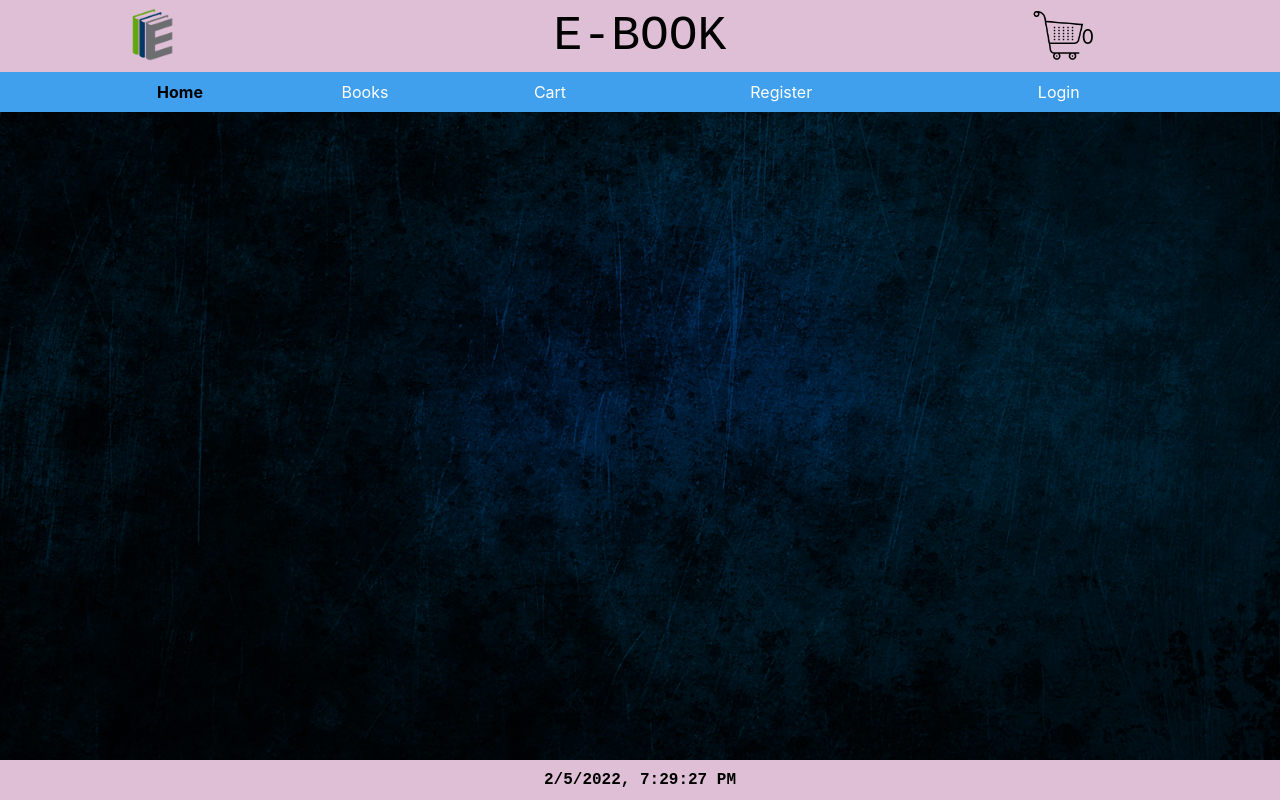
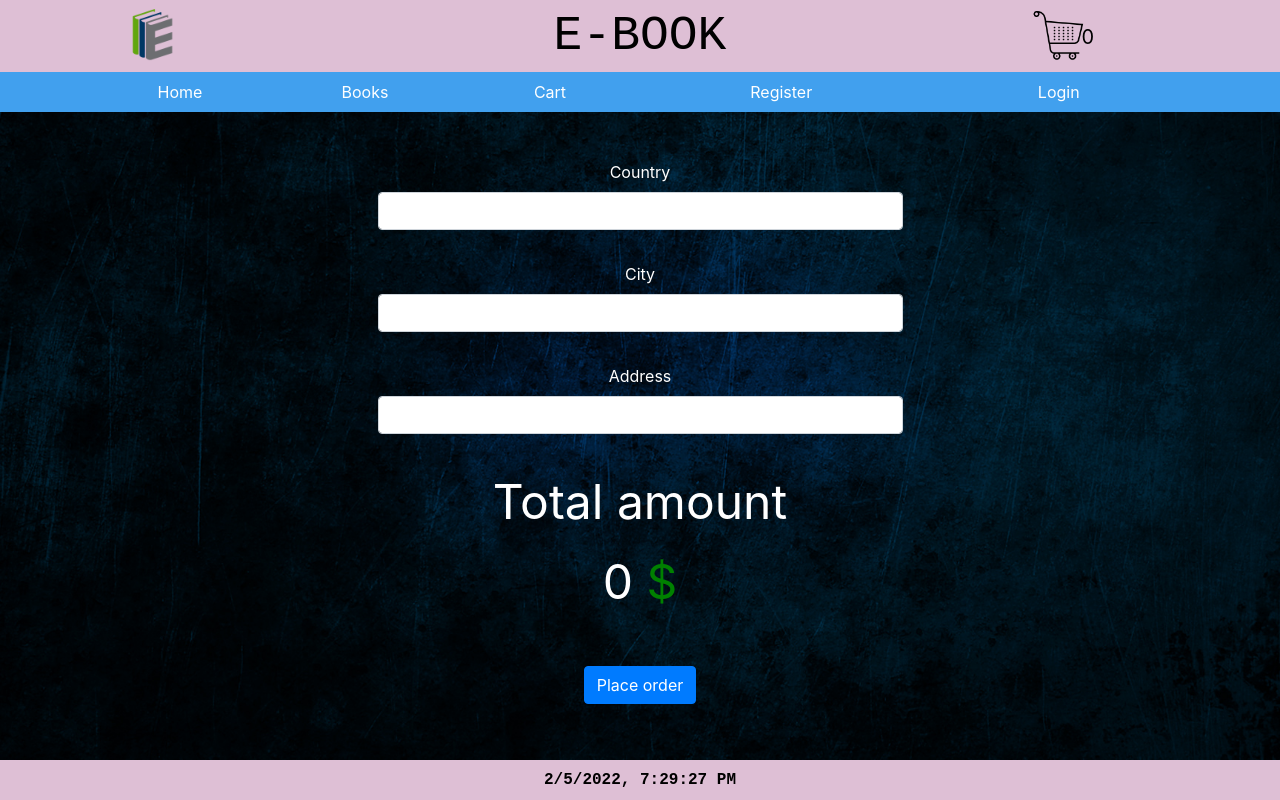
Before and after one commit to SofijaMilinovic/react-books, a React (Create React App) app: page /checkout in a window 1280 px wide. Built offline with nearby package versions, Linux system fonts and the light colour scheme.

Commit message:
Place order

```diff
--- a/src/components/Body/Admin/Admin.js
+++ b/src/components/Body/Admin/Admin.js
@@ -14,7 +14,7 @@ class Admin extends Component {
   }
 
   componentDidMount() {
-    this.props.setCurrentActiveLinkProp('/admin');
+    this.props.setCurrentActiveLinkProp(null);
 
     const adminUrl = 'http://localhost:8080/auth/admin';
     const postBody = {
--- a/src/components/Body/Body.js
+++ b/src/components/Body/Body.js
@@ -8,6 +8,7 @@ import Register from './Register/Register.js';
 import Admin from './Admin/Admin.js';
 import BookDetails from './BookDetails/BookDetails';
 import { Component } from 'react';
+import Checkout from './Checkout/Checkout';
 
 class Body extends Component {
 
@@ -53,8 +54,12 @@ class Body extends Component {
             <Cart cartProp={this.props.cartProp}
               addBookToCartProp={this.props.addBookToCartProp}
               removeBookFromCartProp={this.props.removeBookFromCartProp}
-              clearCartProp={this.props.clearCartProp}
               setCurrentActiveLinkProp={this.props.setCurrentActiveLinkProp} />
+          </Route>
+          <Route exact path="/checkout">
+            <Checkout cartProp={this.props.cartProp}
+              setCurrentActiveLinkProp={this.props.setCurrentActiveLinkProp}
+              clearCartProp={this.props.clearCartProp} />
           </Route>
           <Route exact path="/login">
             <Login setUserIdProp={this.props.setUserIdProp}
--- a/src/components/Body/Cart/Cart.css
+++ b/src/components/Body/Cart/Cart.css
@@ -11,7 +11,7 @@
     font-size: 3em;
 }
 
-.btn-buy {
+.btn-checkout {
     margin-top: 8.5em;
     font-size: 2em !important;
     min-width: 300px;
--- a/src/components/Body/Cart/Cart.js
+++ b/src/components/Body/Cart/Cart.js
@@ -10,8 +10,7 @@ class Cart extends Component {
 
         this.state = {
             error: null,
-            isLoaded: false,
-            purchased: false,
+            isLoaded: false
         };
     }
 
@@ -49,10 +48,8 @@ class Cart extends Component {
             );
     }
 
-    onBuy = () => {
-        this.setState({ purchased: true });
-        this.props.clearCartProp();
-        setTimeout(() => this.setState({ purchased: false }), 5000);
+    checkout = () => {
+        this.props.history.push('/checkout');
     }
 
     getTotalCartAmount = (cart) => {
@@ -94,11 +91,7 @@ class Cart extends Component {
                     </div>
                 </div>
                 <div className="col-lg-3 col-md-3">
-                    {cart.length != 0 ? (<button className="btn btn-primary btn-buy" onClick={this.onBuy}>Buy</button>) : null}
-                    {this.state.purchased ?
-                        (<div className="alert alert-primary">
-                            Purchase successful!
-                        </div>) : null}
+                    {cart.length != 0 ? (<button className="btn btn-primary btn-checkout" onClick={() => this.checkout()}>Checkout</button>) : null}
                 </div>
             </div>
         );
--- /dev/null
+++ b/src/components/Body/Checkout/Checkout.css
@@ -0,0 +1,7 @@
+.total-amount {
+    font-size: 3em;
+}
+
+.btn-place-order {
+    margin-top: 3em;
+}
--- /dev/null
+++ b/src/components/Body/Checkout/Checkout.js
@@ -0,0 +1,154 @@
+import './Checkout.css';
+import { Component } from 'react';
+import { withRouter } from 'react-router-dom';
+
+class Checkout extends Component {
+
+    constructor(props) {
+        super(props);
+
+        this.state = {
+            country: '',
+            city: '',
+            address: '',
+            password: '',
+            orderPlaced: false,
+            responseMessage: null
+        };
+
+        this.handleCountryChange = this.handleCountryChange.bind(this);
+        this.handleCityChange = this.handleCityChange.bind(this);
+        this.handleAddressChange = this.handleAddressChange.bind(this);
+        this.handleSubmit = this.handleSubmit.bind(this);
+    }
+
+    componentDidMount() {
+        this.props.setCurrentActiveLinkProp(null);
+    }
+
+    handleCountryChange(event) {
+        this.setState({ country: event.target.value });
+    }
+
+    handleCityChange(event) {
+        this.setState({ city: event.target.value });
+    }
+
+    handleAddressChange(event) {
+        this.setState({ address: event.target.value });
+    }
+
+    getTotalCartAmount = (cart) => {
+        let totalCartAmount = 0;
+        for (let i = 0; i < cart.length; i++) {
+            totalCartAmount += cart[i].book.price * cart[i].amount;
+        }
+        return totalCartAmount;
+    }
+
+    clearForm = () => {
+        this.setState({
+            country: '',
+            city: '',
+            address: ''
+        });
+    }
+
+    handleSubmit(event) {
+        event.preventDefault();
+        if (this.state.orderPlaced) {
+            return;
+        }
+
+        const orderEntryDataList = this.props.cartProp.map(cartEntry => ({ bookData: cartEntry.book, quantity: cartEntry.amount }));
+        const ordersUrl = 'http://localhost:8080/orders';
+        const postBody = {
+            country: this.state.country,
+            city: this.state.city,
+            address: this.state.address,
+            orderEntryDataList: orderEntryDataList,
+            userData: {
+                id: sessionStorage.getItem("userId")
+            }
+        };
+        const requestMetadata = {
+            method: 'POST',
+            headers: {
+                'Content-Type': 'application/json'
+            },
+            body: JSON.stringify(postBody)
+        };
+
+        fetch(ordersUrl, requestMetadata)
+            .then(res => res.json())
+            .then(
+                (response) => {
+                    if (response.statusCode == 201) {
+                        this.setState({ orderPlaced: true, responseMessage: response.message });
+                        this.props.clearCartProp();
+                        this.clearForm();
+                        setTimeout(() => {
+                            this.props.history.push('/');
+                        }, 3000);
+                    } else {
+                        this.setState({ orderPlaced: false, responseMessage: response.message });
+                    }
+                },
+                (error) => {
+                    this.setState({ orderPlaced: false, responseMessage: error });
+                }
+            );
+    }
+
+    render() {
+        const cart = this.props.cartProp;
+
+        return (
+            <form onSubmit={this.handleSubmit}>
+                <div className="container">
+                    <div className="row">
+                        <div className="col-lg-6 offset-lg-3">
+                            <label>Country</label>
+                            <input type="text" className="form-control offset-bottom" required value={this.state.country} onChange={this.handleCountryChange}></input>
+                        </div>
+                    </div>
+                    <div className="row">
+                        <div className="col-lg-6 offset-lg-3">
+                            <label>City</label>
+                            <input type="text" className="form-control offset-bottom" required value={this.state.city} onChange={this.handleCityChange}></input>
+                        </div>
+                    </div>
+                    <div className="row">
+                        <div className="col-lg-6 offset-lg-3">
+                            <label>Address</label>
+                            <input type="text" className="form-control offset-bottom" required value={this.state.address} onChange={this.handleAddressChange}></input>
+                        </div>
+                    </div>
+                    <div className="row">
+                        <div className="col-lg-6 offset-lg-3 total-amount">
+                            <label>Total amount</label>
+                            <div>{this.getTotalCartAmount(cart)} <span style={{ color: "green" }}>$</span></div>
+                        </div>
+                    </div>
+                    <div className="row">
+                        <div className="col-lg-6 offset-lg-3">
+                            <button className="btn btn-primary btn-place-order" type="submit">Place order</button>
+                        </div>
+                    </div>
+
+                    {this.state.responseMessage ? (
+                        <div className="row">
+                            <div className="col-lg-6 offset-lg-3">
+                                <div className={this.state.orderPlaced ? "alert alert-primary" : "alert alert-danger"}>
+                                    {this.state.responseMessage}
+                                </div>
+                            </div>
+                        </div>
+                    ) : null}
+                </div>
+            </form>
+        );
+    }
+}
+
+export default withRouter(Checkout);
```
